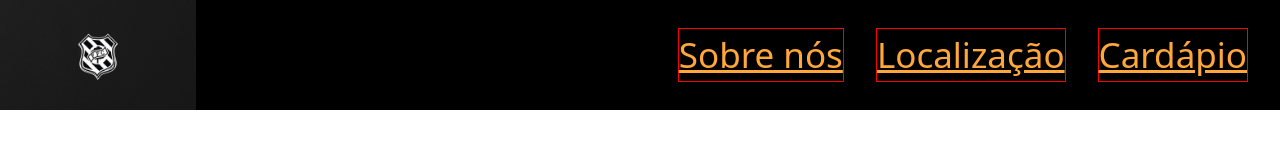
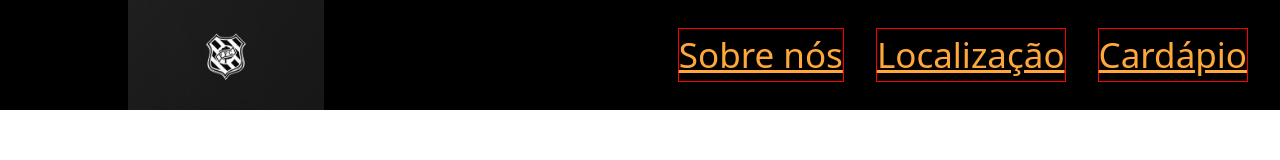
Before and after one commit to edugdl/siteFlex, a plain HTML site: page index.html in a window 1280 px wide. Drawn offline with nearby package versions, Linux system fonts and the light colour scheme.

Commit message:
Update style.css

```diff
--- a/style.css
+++ b/style.css
@@ -12,7 +12,7 @@ header div{
     width: 50%;
     display: flex;
     align-items: center;
-    padding-left: 0;
+    padding-left: 10%;
 }
 header div section{
     width: 100%;
```
